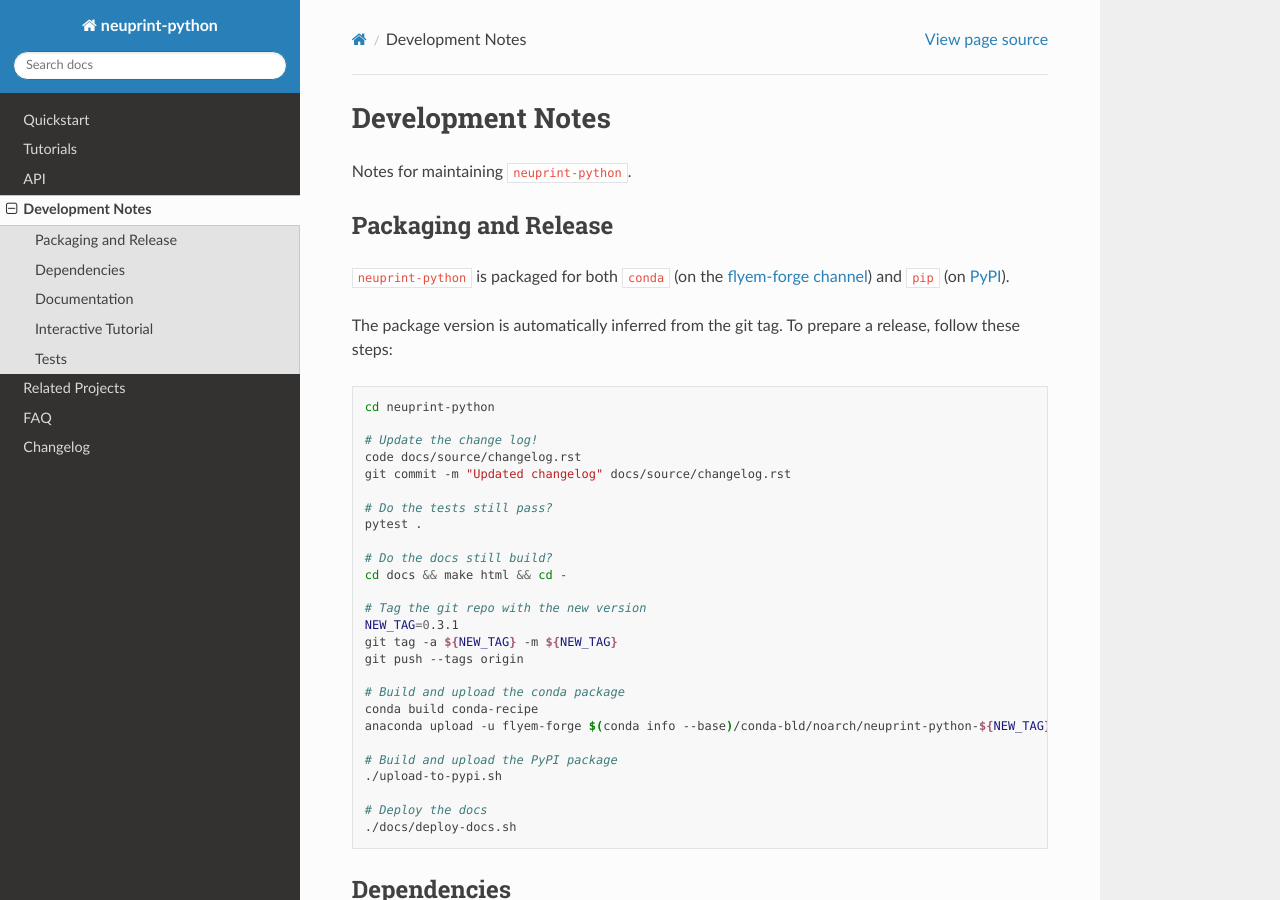
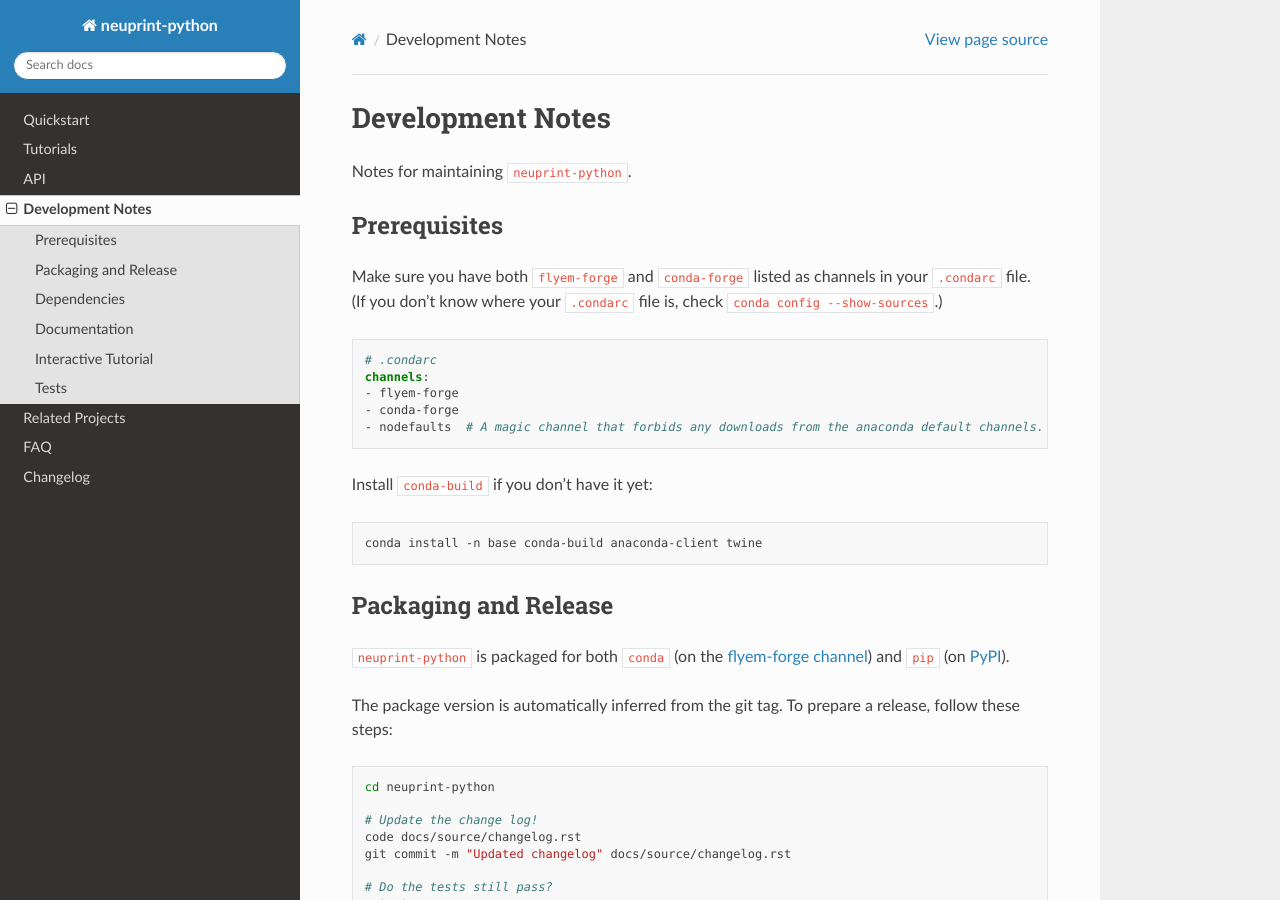
Before and after one commit to connectome-neuprint/neuprint-python, a Sphinx documentation site: the page built from docs/source/development.rst, in a window 1280 px wide and 900 px high. Built offline with Sphinx 7.4.7 and the Read the Docs theme 3.1.0, drawn with Linux system fonts in a browser that asks for light colours; pages that are not in the unit, such as notebooks, are missing from menus.

Commit message:
docs: development: Add prerequisites section

```diff
--- a/docs/source/development.rst
+++ b/docs/source/development.rst
@@ -4,6 +4,27 @@ Development Notes
 =================
 
 Notes for maintaining ``neuprint-python``.
+
+Prerequisites
+-------------
+
+Make sure you have both ``flyem-forge`` and ``conda-forge`` listed as channels in your ``.condarc`` file.
+(If you don't know where your ``.condarc`` file is, check ``conda config --show-sources``.)
+
+.. code-block:: yaml
+
+    # .condarc
+    channels:
+    - flyem-forge
+    - conda-forge
+    - nodefaults  # A magic channel that forbids any downloads from the anaconda default channels.
+
+Install ``conda-build`` if you don't have it yet:
+
+.. code-block:: bash
+
+    conda install -n base conda-build anaconda-client twine
+
 
 Packaging and Release
 ---------------------
```
